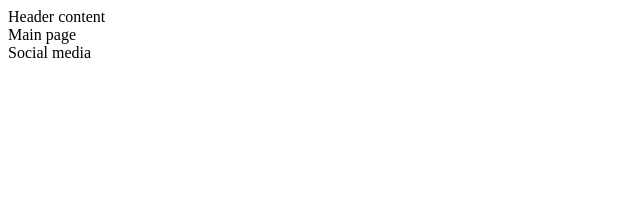
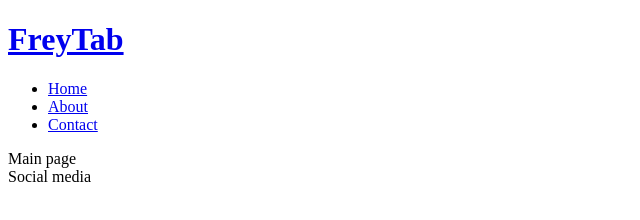
Before and after one commit to MadeleineFrey/Project1-HTML-CSS, a plain HTML site: page index.html in a window 1280 px wide. Shown: the whole page, without its empty margins (0-640 px from the left). Drawn offline with Linux system fonts and the light colour scheme.

Commit message:
Add underlying header structure

```diff
--- a/index.html
+++ b/index.html
@@ -1,5 +1,6 @@
 <!DOCTYPE html>
 <html lang="en">
+
 <head>
     <meta charset="UTF-8">
     <meta http-equiv="X-UA-Compatible" content="IE=edge">
@@ -11,7 +12,24 @@
     <title>FreyTab</title>
 </head>
 <body>
-    <header>Header content</header>
+    <header>
+        <a href="index.html">
+            <h1>FreyTab</h1>
+        </a>
+        <nav>
+            <ul>
+                <li>
+                    <a href="index.html">Home</a>
+                </li>
+                <li>
+                    <a href="#">About</a>
+                </li>
+                <li>
+                    <a href="#">Contact</a>
+                </li>
+            </ul>
+        </nav>
+    </header>
     <section>
         Main page
     </section>
@@ -19,4 +37,5 @@
         Social media
     </footer>
 </body>
+
 </html>
```
